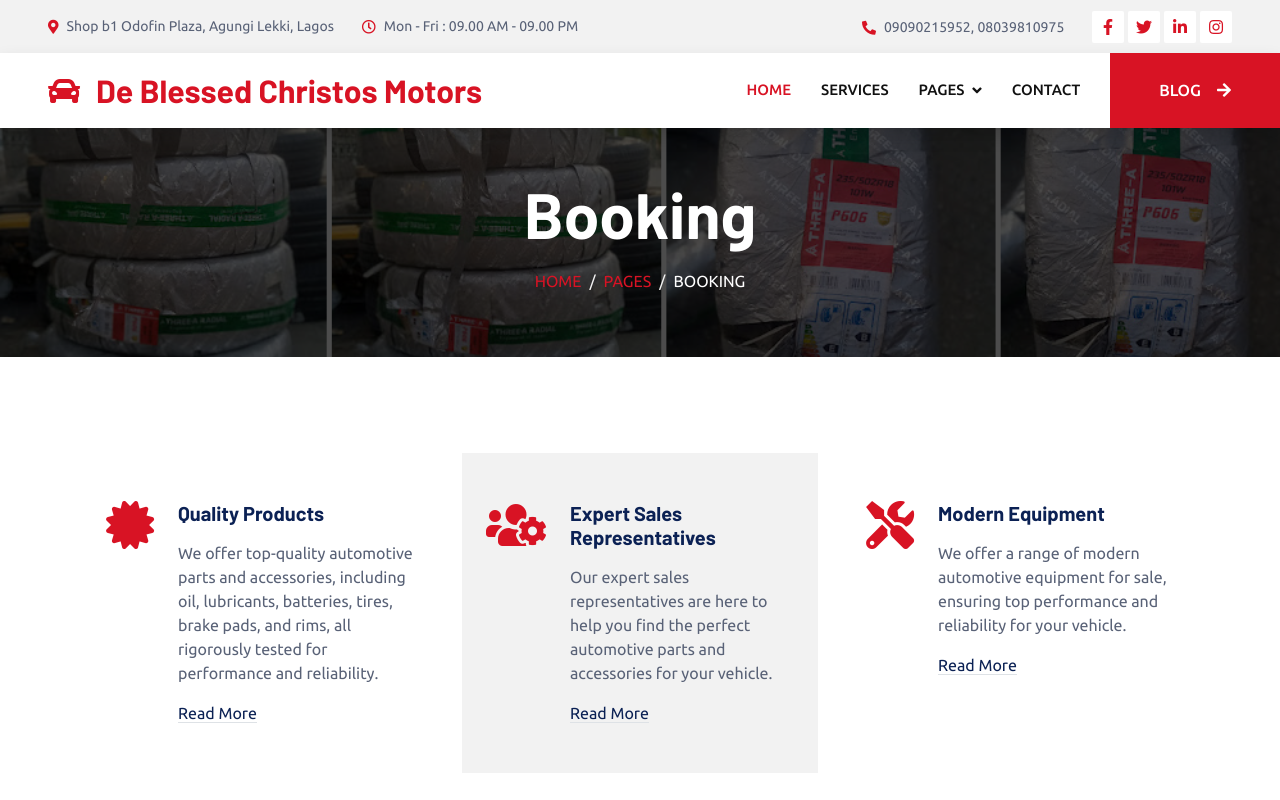
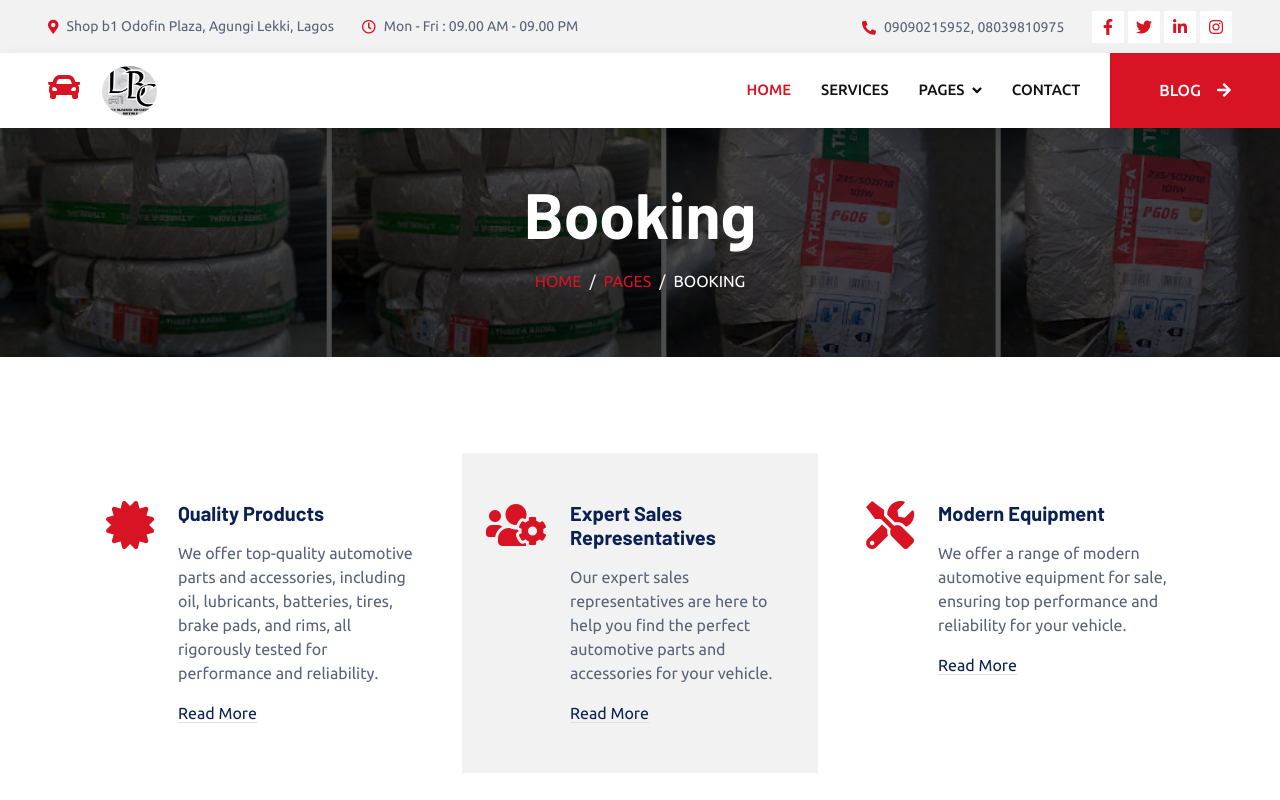
Before and after one commit to Martin4dbest/christos_motors, a plain HTML site: page booking.html in a window 1280 px wide. Shown: the top 800 px of the page. Drawn offline with nearby package versions, Linux system fonts and the light colour scheme.

Commit message:
fixed error

```diff
--- a/booking.html
+++ b/booking.html
@@ -75,7 +75,10 @@
     <!-- Navbar Start -->
     <nav class="navbar navbar-expand-lg bg-white navbar-light shadow sticky-top p-0">
         <a href="index.html" class="navbar-brand d-flex align-items-center px-4 px-lg-5">
-            <h2 class="m-0 text-primary"><i class="fa fa-car me-3"></i>De Blessed Christos Motors </h2>
+            <h2 class="m-0 text-primary">
+                <i class="fa fa-car me-3"></i>
+                <img src="img/christologo.PNG" style="height: 50px; border-radius: 50%;"/>
+            </h2>
         </a>
         <button type="button" class="navbar-toggler me-4" data-bs-toggle="collapse" data-bs-target="#navbarCollapse">
             <span class="navbar-toggler-icon"></span>
@@ -245,7 +248,7 @@
                 <div class="col-lg-3 col-md-6">
                     <h4 class="text-light mb-4">Address</h4>
                     <p class="mb-2"><i class="fa fa-map-marker-alt me-3"></i>Shop b1 Odofin Plaza, Agungi Lekki, Lagos</p>
-                    <p class="mb-2"><i class="fa fa-phone-alt me-3"></i>+2349090215952</p>
+                    <p class="mb-2"><i class="fa fa-phone-alt me-3"></i>09090215952, 08039810975</p>
                     <p class="mb-2"><i class="fa fa-envelope me-3"></i>obinnamedia1@gmail.com</p>
                     <div class="d-flex pt-2">
                         <a class="btn btn-outline-light btn-social" href=""><i class="fab fa-twitter"></i></a>
```
Also changed, not shown: contact.html (+5 -2 lines), index.html (+6 -2 lines), service.html (+5 -2 lines), testimonial.html (+5 -2 lines), img/christologo.PNG (added).
